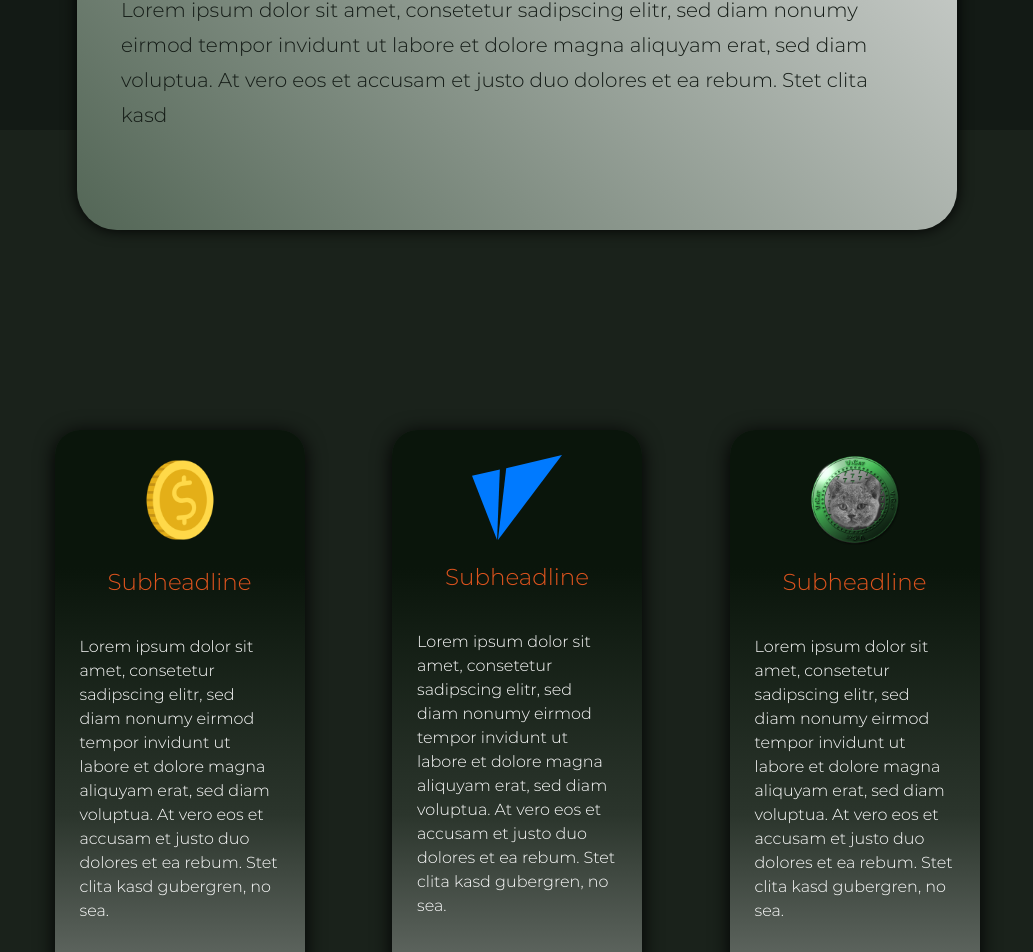
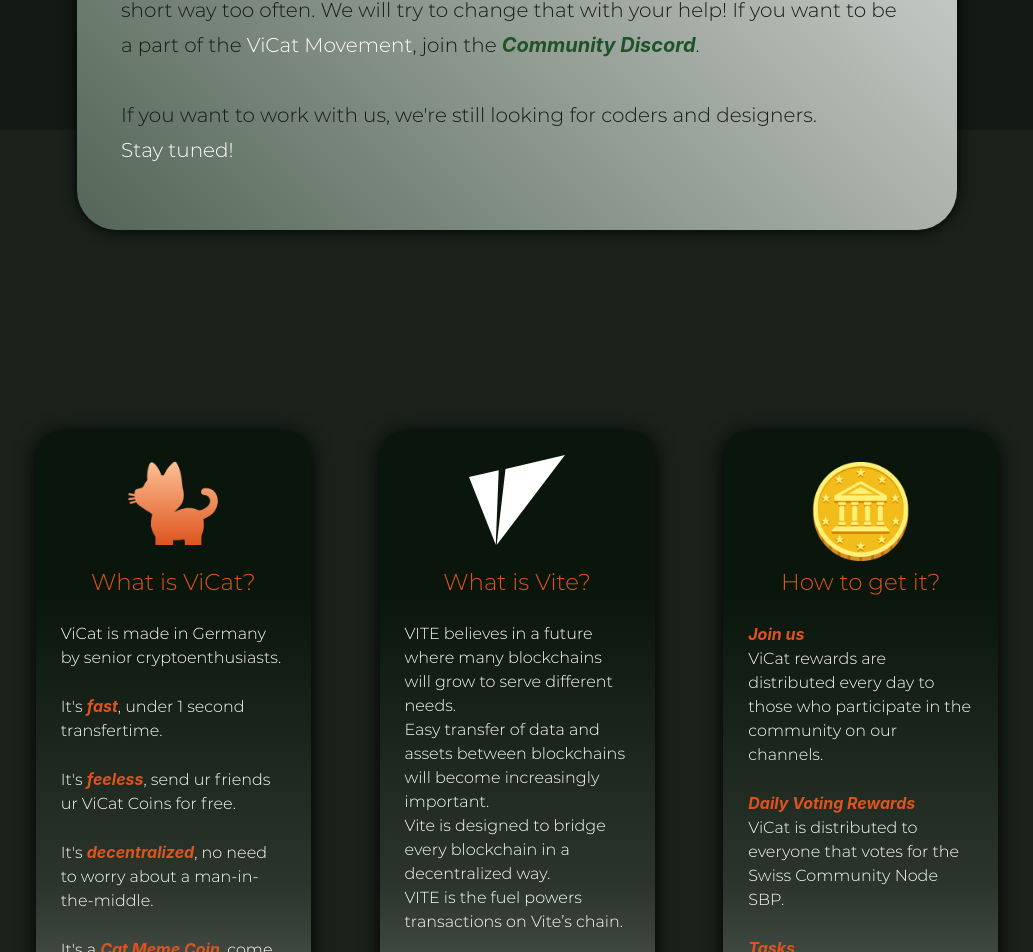
Before and after one commit to timostermann/vicat, a React (Create React App) app: page / in a window 1280 px wide. Shown: the part 1470-2422 px from the top of the page, without its empty margins (123-1156 px from the left). Built offline with nearby package versions, Linux system fonts and the light colour scheme; a web font is replaced by a local one.

Commit message:
add content

```diff
--- a/src/App.jsx
+++ b/src/App.jsx
@@ -205,15 +205,9 @@
           <h1>ViCat</h1>
           <div className="info-board">
             <h2>The First <i>Cat Token</i> in the <i>Vite</i> Ecosystem</h2>
-            <p>Lorem ipsum dolor sit amet, consetetur sadipscing elitr, sed
-              diam nonumy eirmod tempor invidunt ut labore et dolore
-              magna aliquyam erat, sed diam voluptua. At vero eos et
-              accusam et justo duo dolores et ea rebum. Stet clita kasd
-              gubergren, no sea takimata sanctus est Lorem ipsum dolor sit
-              amet. Lorem ipsum dolor sit amet, consetetur sadipscing elitr,
-              sed diam nonumy eirmod tempor invidunt ut labore et dolore
-              magna aliquyam erat, sed diam voluptua. At vero eos et
-              accusam et justo duo dolores et ea rebum. Stet clita kasd
+            <p>ViCat is the first cat coin <b>Made in Germany</b> with zero fees and instant transfers! We love cats and ViCat is the Vite chain's very own fast and fluffy feeless cat coin. ViCat wants to bring some joy to the often missed <i>Cat Lovers</i> in the <i>Crypto Community</i>. There are quite a few dog coins out there but cats seem to come short way too often. We will try to change that with your help! If you want to be a part of the <i>ViCat Movement</i>, join the <a href="https://discord.gg/mqRuTWP4wY">Community Discord</a>.
+            <br/><br/>If you want to work with us, we're still looking for coders and designers.
+            <br/><i>Stay tuned!</i>
             </p>
           </div>
         </div>
@@ -307,6 +301,7 @@
               padding: 0 10%;
               text-align: center;
               font-style: italic;
+              position: relative;
             }
 
             .info-board h2 i {
@@ -320,6 +315,28 @@
               padding: 0 5%;
               line-height: 1.75;
               font-size: 20px;
+            }
+
+            .info-board p b {
+              font-weight: bold;
+              background: -webkit-linear-gradient(45deg ,#000000, #fc0101, #ffee00);
+              -webkit-background-clip: text;
+              -webkit-text-fill-color: transparent;
+            }
+
+            .info-board p i {
+              color: white;
+            }
+
+            .info-board p a {
+              color: #1e5328;
+              text-decoration: none;
+              font-weight: bold;
+              transition: all .5s;
+            }
+
+            .info-board p a:hover {
+              color: var(--green1);
             }
 
             @media (max-width: 900px) {
@@ -349,54 +366,31 @@
         <div className="content-wrapper">
           <div className="info-wrapper">
             <div className="info-card">
-              <img src="/assets/icons/coin.svg" alt="coin" />
-              <h3>Subheadline</h3>
-              <p>Lorem ipsum dolor sit
-                amet, consetetur
-                sadipscing elitr, sed
-                diam nonumy eirmod
-                tempor invidunt ut
-                labore et dolore magna
-                aliquyam erat, sed
-                diam voluptua. At vero
-                eos et accusam et justo
-                duo dolores et ea
-                rebum. Stet clita kasd
-                gubergren, no sea.
-              </p>
+              <h4 className="headline">🐈</h4>
+              <h3>What is ViCat?</h3>
+              <p>ViCat is made in Germany by senior cryptoenthusiasts.
+              <br/><br/>It's <i>fast</i>, under 1 second transfertime.
+              <br/><br/>It's <i>feeless</i>, send ur friends ur ViCat Coins for free.
+              <br/><br/>It's <i>decentralized</i>, no need to worry about a man-in-the-middle.
+              <br/><br/>It's a <i>Cat Meme Coin</i>, come on, can it get any better than that?</p>
             </div>
             <div className="info-card">
               <img src="/assets/icons/vite.svg" alt="vite" />
-              <h3>Subheadline</h3>
-              <p>Lorem ipsum dolor sit
-                amet, consetetur
-                sadipscing elitr, sed
-                diam nonumy eirmod
-                tempor invidunt ut
-                labore et dolore magna
-                aliquyam erat, sed
-                diam voluptua. At vero
-                eos et accusam et justo
-                duo dolores et ea
-                rebum. Stet clita kasd
-                gubergren, no sea.
-              </p>
+              <h3>What is Vite?</h3>
+              <p>VITE believes in a future where many blockchains will grow to serve different needs. <br/>Easy transfer of data and assets between blockchains will become increasingly important. <br/>Vite is designed to bridge every blockchain in a decentralized way.
+              <br/>VITE is the fuel powers transactions on Vite’s chain. <br/><br/><a href="https://vite.org/">Learn more!</a></p>
             </div>
             <div className="info-card">
-              <img src="/assets/icons/coin_green.png" alt="vicat coin" />
-              <h3>Subheadline</h3>
-              <p>Lorem ipsum dolor sit
-                amet, consetetur
-                sadipscing elitr, sed
-                diam nonumy eirmod
-                tempor invidunt ut
-                labore et dolore magna
-                aliquyam erat, sed
-                diam voluptua. At vero
-                eos et accusam et justo
-                duo dolores et ea
-                rebum. Stet clita kasd
-                gubergren, no sea.
+              <h4>🪙</h4>
+              <h3>How to get it?</h3>
+              <p><i>Join us</i>
+              <br/>ViCat rewards are distributed every day to those who participate in the community on our channels.
+
+              <br/><br/><i>Daily Voting Rewards </i>
+              <br/>ViCat is distributed to everyone that votes for the Swiss Community Node SBP.
+
+              <br/><br/><i>Tasks</i>
+              <br/>Help us grow and more enjoyable to earn free $ViCat. Check our channels for open Community Tasks.
               </p>
             </div>
           </div>
@@ -427,8 +421,8 @@
             }
 
             .info-card {
-              height: 500px;
-              width: 200px;
+              height: 600px;
+              width: 225px;
               box-shadow: 0 3px 20px black;
               display: flex;
               flex-direction: column;
@@ -439,7 +433,19 @@
             }
 
             .info-card img {
-              width: 90px;
+              height: 90px;
+            }
+
+            .info-card h4 {
+              height: 90px;
+              font-size: 90px;
+              margin: 0;
+            }
+
+            .info-card .headline {
+              background: -webkit-linear-gradient(-90deg, #ffc99e, var(--orange1));
+              -webkit-background-clip: text;
+              -webkit-text-fill-color: transparent;
             }
 
             .info-card h3 {
@@ -447,6 +453,8 @@
               font-weight: lighter;
               font-style: oblique;
               font-size: 23px;
+              text-align: center;
+              margin-bottom: 10px;
             }
 
             .info-card p {
@@ -455,6 +463,25 @@
               font-style: oblique;
               font-size: 16px;
               line-height: 1.5;
+            }
+
+            .info-card p i {
+              color: var(--orange1);
+              font-weight: bold;
+            }
+
+            .info-card p a {
+              color: var(--green1);
+              text-decoration: none;
+              font-weight: bold;
+              font-size: 1.1em;
+              text-align: center;
+              width: 100%;
+              transition: all .5s;
+            }
+
+            .info-card p a:hover {
+              color: #1e5328;
             }
 
             @media (max-width: 900px) {
```
Also changed, not shown: public/assets/icons/vite.svg.
